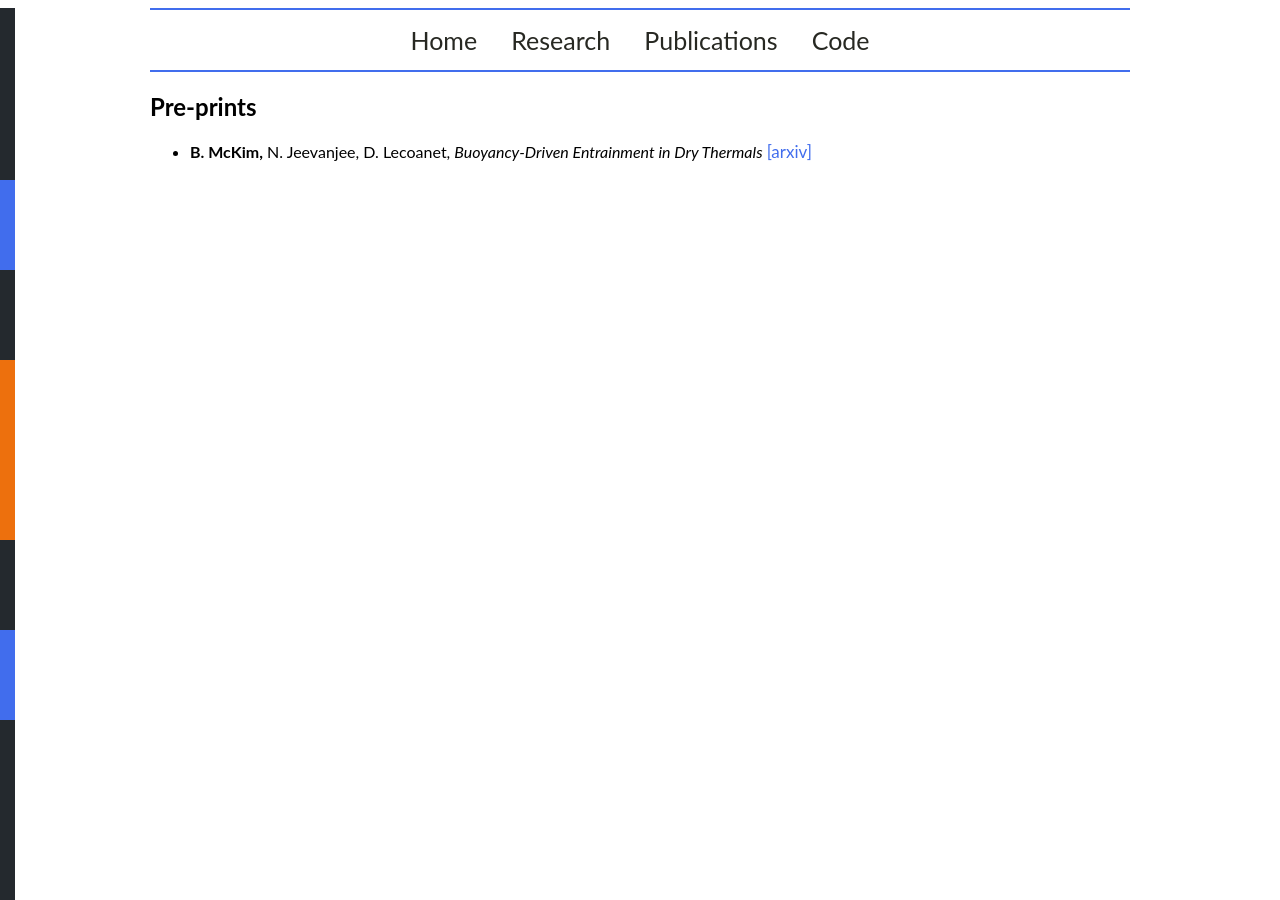
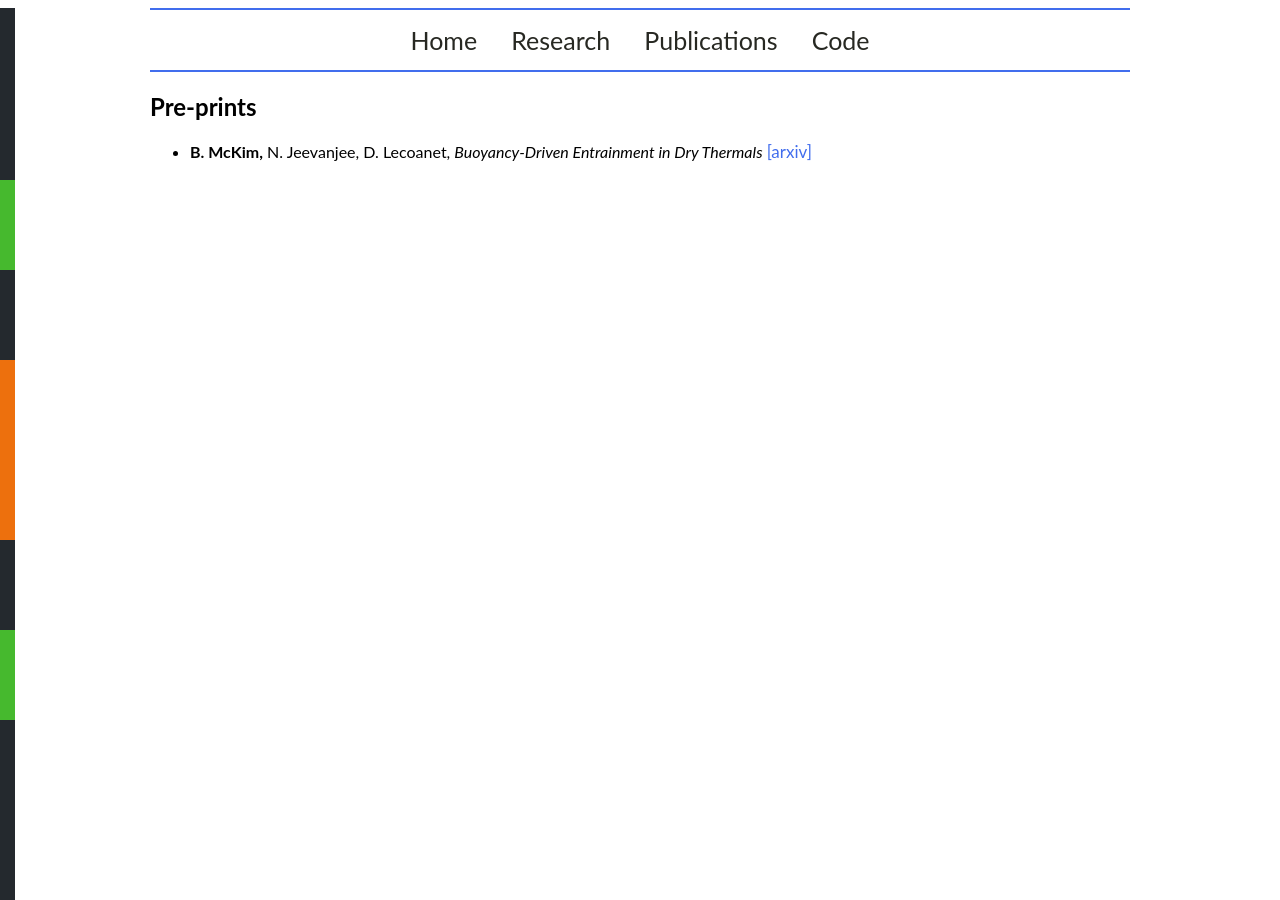
Before and after one commit to mckimb/mckimb.github.io, a Jekyll site: the page built from papers/index.html, in a window 1280 px wide. Built offline with Jekyll 4.4.1, drawn with Linux system fonts in a browser that asks for light colours.

Commit message:
Update main.css

```diff
--- a/css/main.css
+++ b/css/main.css
@@ -105,7 +105,7 @@ nav ul li, footer ul li {
   position: absolute;
 }
 .vl2 {
-  border-left: 15px solid #416ded;
+  border-left: 15px solid #46b92e;
   margin-left: -150px;
   height: 10%;
   top: 20%;
@@ -133,7 +133,7 @@ nav ul li, footer ul li {
   position: absolute;
 }
 .vl6 {
-  border-left: 15px solid #416ded;
+  border-left: 15px solid #46b92e;
   margin-left: -150px;
   height: 10%;
   top: 70%;
```
